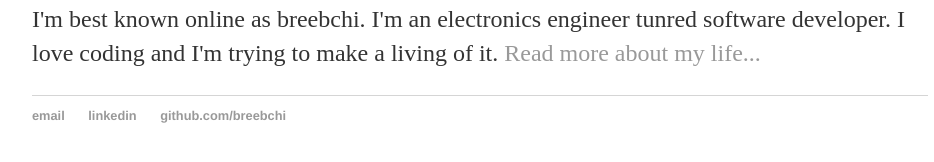
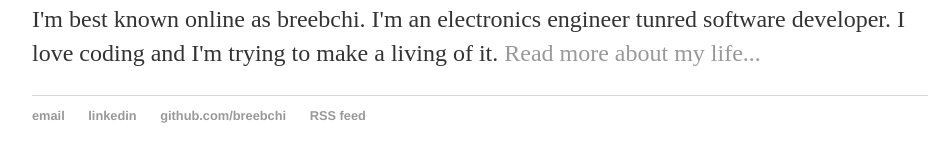
Before and after one commit to breebchi/breebchi.github.io, a Jekyll site: the page built from index.html, in a window 1280 px wide. Shown: the part 194-356 px from the top of the page, without its empty margins (160-1094 px from the left). Built offline with Jekyll 4.4.1, drawn with Linux system fonts in a browser that asks for light colours.

Commit message:
Update default.html
added RSS feed link

```diff
--- a/_layouts/default.html
+++ b/_layouts/default.html
@@ -24,6 +24,7 @@
 	        		<li><a href="mailto:mahmoud.kraiem@gmail.com">email</a></li>
             <li><a href="https://in.linkedin.com/in/mahmoudkraiem">linkedin</a></li>
         		<li><a href="https://github.com/breebchi">github.com/breebchi</a></li>
+				<li><a href="https://breebchi.github.io/blog/atom.xml">RSS feed</a></li>
 				</ul>
 			</footer>
 		</body>
```
